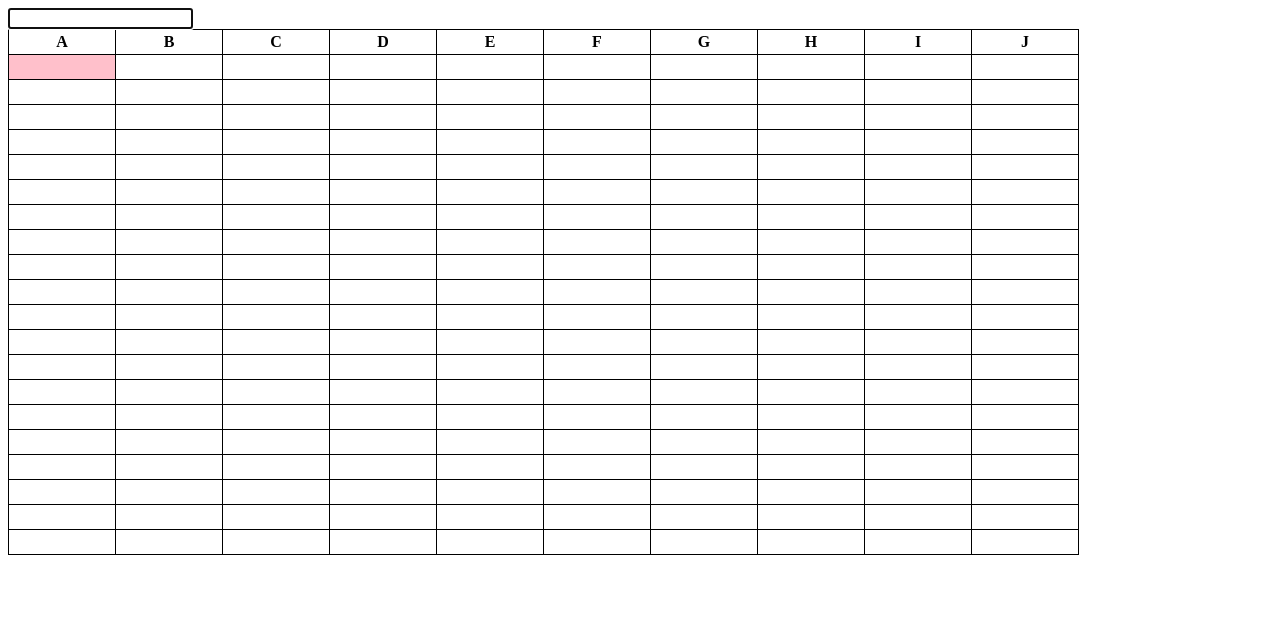
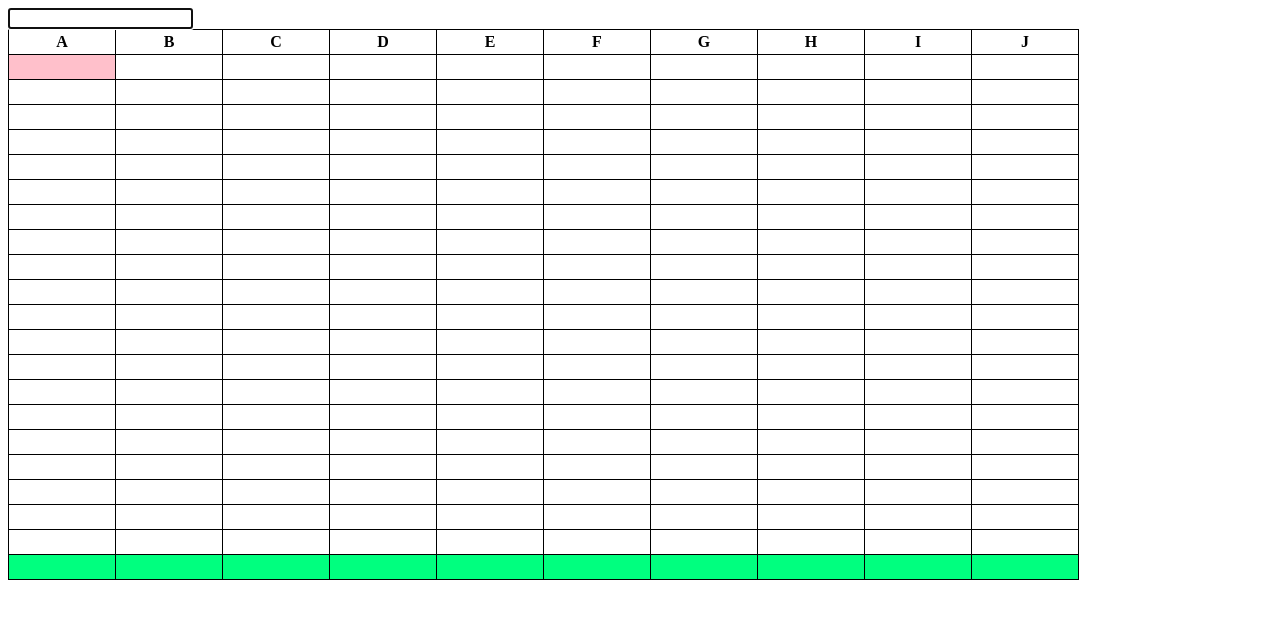
Before and after one commit to CodesperYu/x-cell, a website: page public/index.html in a window 1280 px wide. Drawn offline with Linux system fonts and the light colour scheme.

Commit message:
x-cell with sum

```diff
--- a/public/css/styles.css
+++ b/public/css/styles.css
@@ -10,6 +10,10 @@ td {
 	padding: 3px;
 }
 
+tfoot{
+  background-color: springgreen;
+}
+
 .current-cell {
 	background-color: pink;
 }
--- a/public/index.html
+++ b/public/index.html
@@ -12,6 +12,10 @@
 				<tr>
 				</tr>
 			</thead>
+			<tfoot>
+				<tr>
+				</tr>
+			</tfoot>
 			<tbody>
 				<tr>
 				</tr>
--- a/public/js/bundle.js
+++ b/public/js/bundle.js
@@ -91,6 +91,7 @@ class TableView {
 
 	initDomReferences() {
 		this.headerRowEl = document.querySelector('THEAD TR');
+		this.footerRowEl = document.querySelector('TFOOT');
 		this.sheetBodyEl = document.querySelector('TBODY');
 		this.formulaBarEl = document.querySelector('#formula-bar');
 	}
@@ -113,6 +114,7 @@ class TableView {
 	renderTable() {
 		this.renderTableHeader();
 		this.renderTableBody();
+		this.renderTableFoot();
 	}
 
 	renderTableHeader() {
@@ -148,6 +150,21 @@ class TableView {
 		this.sheetBodyEl.appendChild(fragment);
 	}
 
+	renderTableFoot() {
+	  removeChildren(this.footerRowEl);
+	  for(let col = 0; col < this.model.numCols; col++) {
+	    let columnSum = 0;
+	    for(let row = 0; row <this.model.numRows; row++) {
+	      const position = {col: col, row: row};
+	      const value = parseInt(this.model.getValue(position));
+	      if (!isNaN(value)) {
+	        columnSum += value;
+	      }
+      }
+	  this.footerRowEl.appendChild(createTD(columnSum));
+	  }
+	}
+
 	attachEventHandlers() {
 		this.sheetBodyEl.addEventListener('click', this.handleSheetClick.bind(this));
 		this.formulaBarEl.addEventListener('keyup', this.handleFormulaBarChange.bind(this));
@@ -157,6 +174,7 @@ class TableView {
 		const value = this.formulaBarEl.value;
 		this.model.setValue(this.currentCellLocation, value);
 		this.renderTableBody();
+		this.renderTableFoot();
 	}
 
 	handleSheetClick(evt) {
@@ -166,6 +184,7 @@ class TableView {
 		this.currentCellLocation = { col: col, row: row };
 		this.renderTableBody();
 		this.renderFormulaBar();
+		this.renderTableFoot();
 	}
 
 }
```
Also changed, not shown: client/js/table-view.js (+19 -0 lines).
